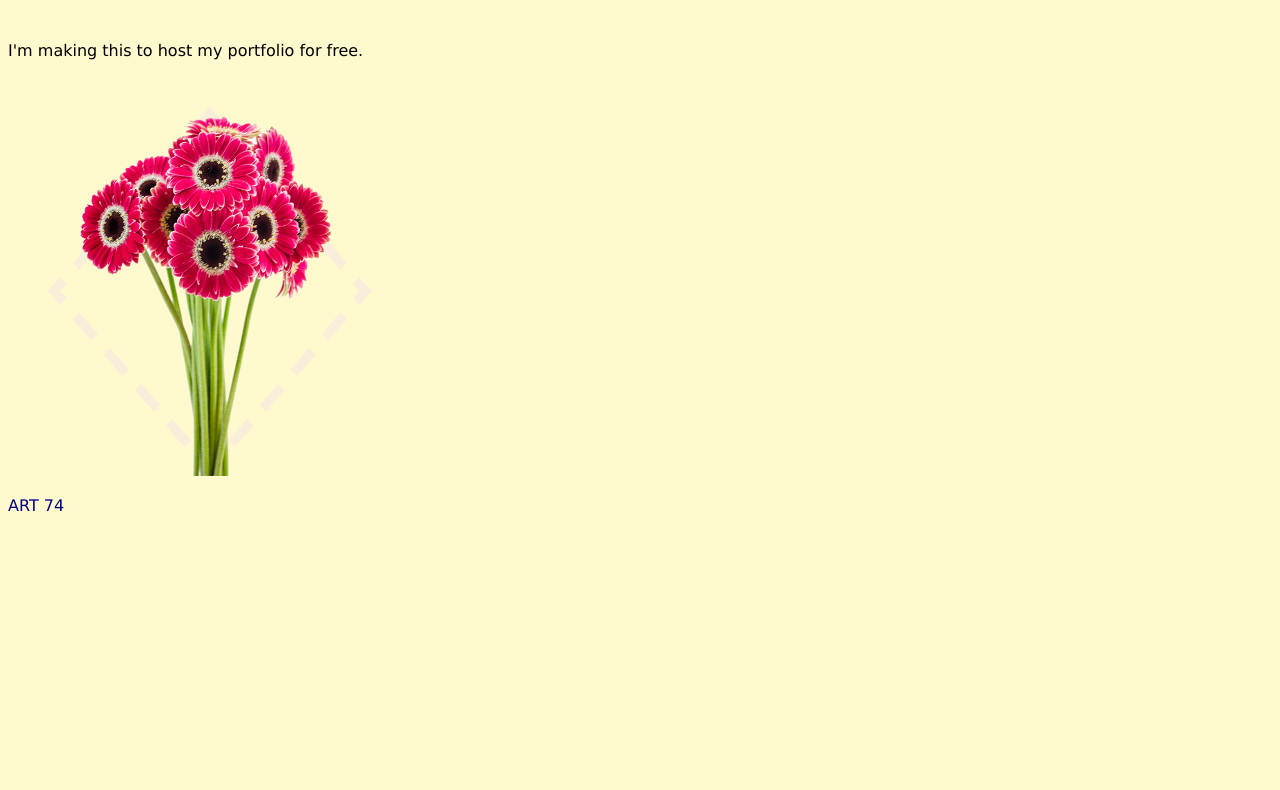
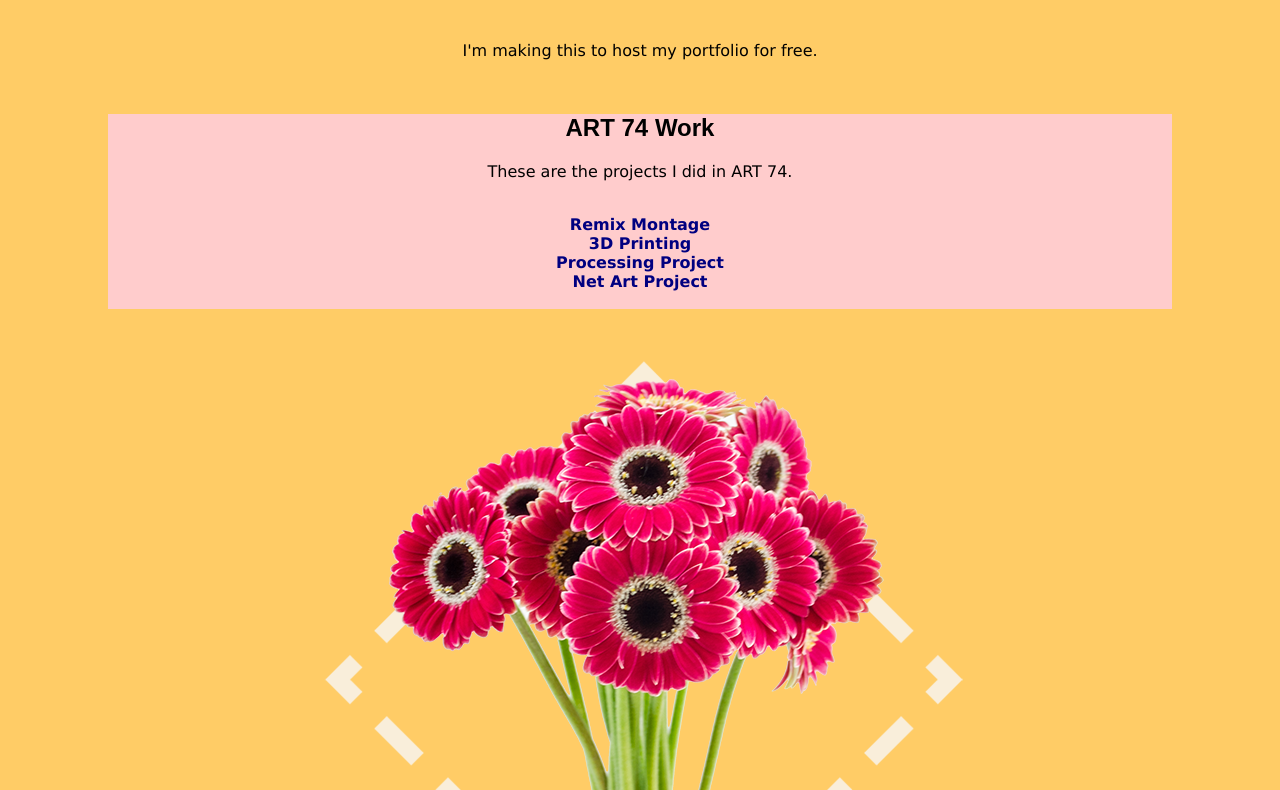
Before and after one commit to VGK1234/VGK1234.github.io, a plain HTML site: page index.html in a window 1280 px wide. Shown: the part 99-889 px from the top of the page. Before the commit the page ends 800 px from the top, so only its background shows below. Drawn offline with Linux system fonts and the light colour scheme.

Commit message:
I updated my site.

```diff
--- a/Styles/main.css
+++ b/Styles/main.css
@@ -1,11 +1,23 @@
 body {
-	background-color: #FFFACD;
+	background-color: #FFCC66;
+	text-align: center;
 	}
 
 	h1 {
 		color: maroon;
 		text-align: center;
 		font-family: "Arial", sans-serif;
+	}
+
+	h2 {
+		text-align: center;
+		font-family: "Arial", sans-serif;
+	}
+
+	.art74 {
+		background-color: #FFCCCC;
+		margin-left: 100px;
+		margin-right: 100px;
 	}
 
 	p {
@@ -15,5 +27,6 @@ body {
 	a {
 		font-family: "Verdana", sans-serif;
 		text-decoration: none;
+		font-weight: bold;
 		color: navy;
 	}
--- a/index.html
+++ b/index.html
@@ -11,8 +11,31 @@
    <body>
      <h1>Hello World -- This is my website!</h1>
      <p>I'm making this to host my portfolio for free.</p>
-	<p><img src="Images/Flowers.png" height="400" width="400"></p>
-	<a href="art74.html">ART 74</a>
+
+	<br>
+
+	<div class="art74" align="center">
+	<h2> ART 74 Work </h2>
+	<p>These are the projects I did in ART 74.</p>
+	<br>
+	<a href="remix-montage.html">Remix Montage</a>
+	<br>
+	<a href="3d-printing.html">3D Printing</a>
+	<br>
+	<a href="processing-project.html">Processing Project</a>
+	<br>
+	<a href="net-art-project.html">Net Art Project</a>
+	<br>
+	<br>
+	</div>
+
+	<div class="image1" align="center">
+	<img src="Images/flowers.png">
+	</div>
+
+	<br>
+	<br>
+
    </body>
 
 </html>
```
Also changed, not shown: 3d-printing.html (added, +18 -0 lines), art74.html (deleted, +0 -18 lines), net-art-project.html (added, +16 -0 lines), processing-project.html (added, +17 -0 lines), remix-montage.html (+10 -4 lines).
